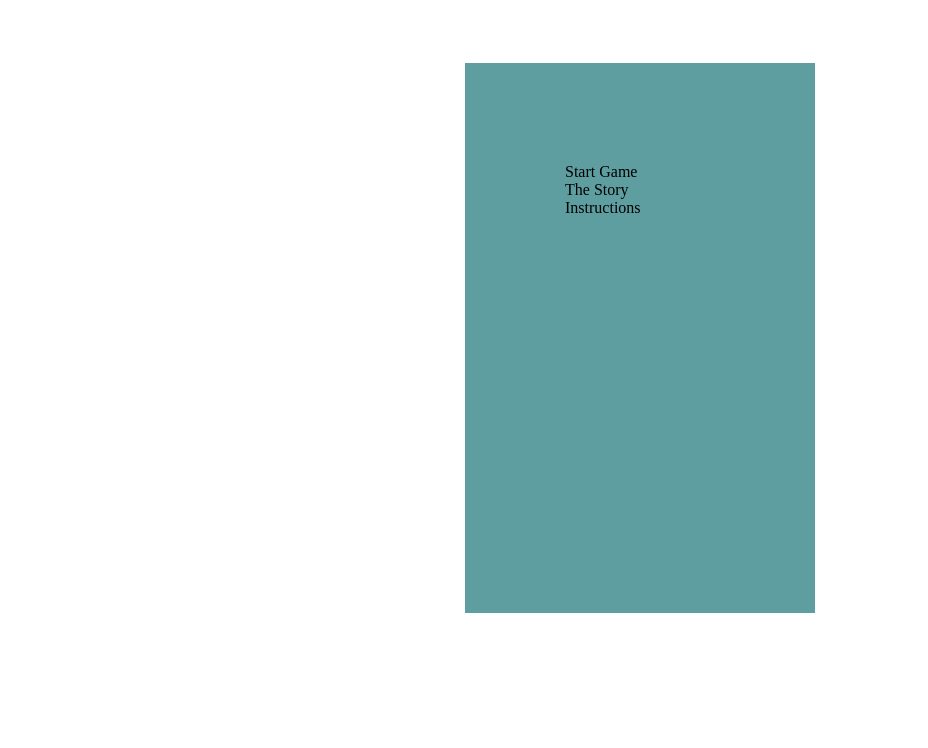
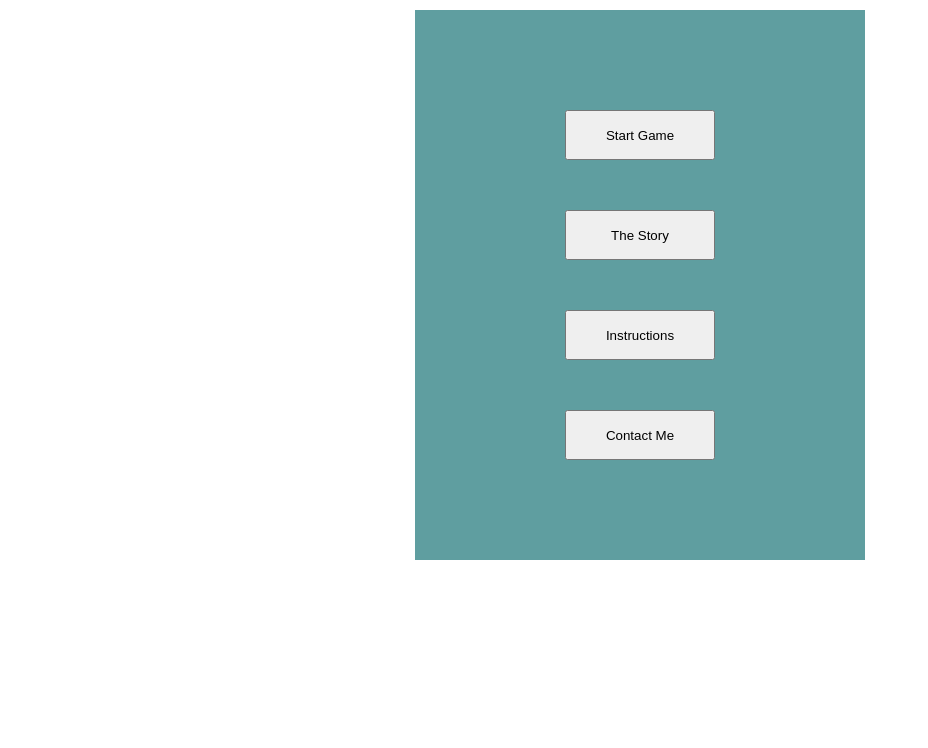
Before and after one commit to KevAndrews/Milestone_Project_2, a plain HTML site: page index.html in a window 1280 px wide. Shown: the part 102-850 px from the top of the page, without its empty margins (0-928 px from the left). Before the commit the page ends 800 px from the top, so only its background shows below. Drawn offline with Linux system fonts and the light colour scheme.

Commit message:
Add CSS Grid to main menu
Removed UL and replaced with Buttons

```diff
--- a/assets/css/style.css
+++ b/assets/css/style.css
@@ -2,6 +2,13 @@
 *{
     padding: 0px;
     margin: 0px;
+}
+
+/* Header H1 style */
+header h1{
+    text-align: center;
+    margin-top: 50px;
+    margin-bottom: 25px;
 }
 
 /* Main body container style */
@@ -10,19 +17,39 @@
     height: 100vh;
 }
 
-/* Menu container style */
-.menu-container{
-    margin: 10% auto;
+/* nav style */
+nav{
     background-color: cadetblue;
-    max-width: 350px;
-    max-height: 550px;
+    width: 450px;
+    height: 550px;
 }
 
-/* Menu ul style */
-.menu-list-style{
-    width: 150px;
-    height: 450px;
-    list-style-type: none;
+/* Button grid style */
+.btn-grid{
+    display: grid;
+    grid-template-columns:  repeat(3, 150px);
+    grid-template-rows: repeat(6, 50px);
+    grid-gap: 50px 0px;
+    color: #444;
     margin: 0 auto;
-    padding-top: 100px;
 }
+
+#btn-start {
+    grid-column: 2 / 3;
+    grid-row: 2 / 2;
+  }
+
+#btn-story {
+    grid-column: 2 / 3;
+    grid-row: 3 / 3;
+  }
+
+#btn-instruct {
+    grid-column: 2 / 3;
+    grid-row: 4 / 4;
+  }
+
+#btn-contact {
+    grid-column: 2 / 3;
+    grid-row: 5 / 5;
+  }
--- a/index.html
+++ b/index.html
@@ -15,14 +15,13 @@
   <div class="container">
     <header>
       <h1 class="title">Labyrinth Of Memories</h1>
+      <nav class="btn-grid">
+        <button id="btn-start">Start Game</button>
+        <button id="btn-story">The Story</button>
+        <button id="btn-instruct">Instructions</button>
+        <button id="btn-contact">Contact Me</button>
+      </nav>
     </header>
-    <section class="menu-container">
-      <ul class="menu-list-style">
-        <li>Start Game</li>
-        <li>The Story</li>
-        <li>Instructions</li>
-      </ul>
-    </section>
   </div>
 </body>
 
```
